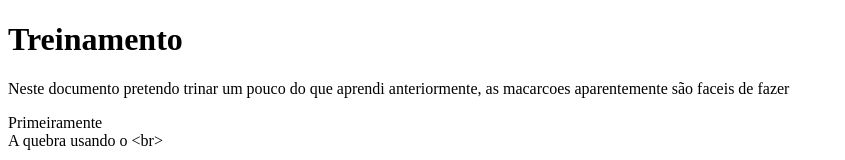
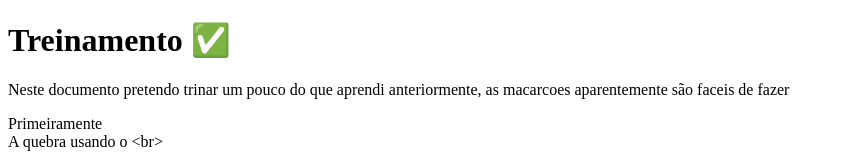
Before and after one commit to SalvadorMirandaAndrade/Ola-Mundo, a plain HTML site: page Cursando/html5 e css/Exercicios/ex002/treino.html in a window 1280 px wide. Shown: the top 160 px of the page, without its empty margins (0-845 px from the left). Drawn offline with Linux system fonts and the light colour scheme.

Commit message:
Update treino.html

```diff
--- a/Cursando/html5 e css/Exercicios/ex002/treino.html
+++ b/Cursando/html5 e css/Exercicios/ex002/treino.html
@@ -6,7 +6,7 @@
     <title>Documento para treino</title>
 </head>
 <body>
-    <h1>Treinamento</h1>
+    <h1>Treinamento &#x2705</h1>
     <p>Neste documento pretendo trinar um pouco do que aprendi anteriormente, as macarcoes aparentemente são faceis de fazer</p>
     <p>Primeiramente <br> A quebra usando o &lt;br&gt; </p>
     <p>
```
